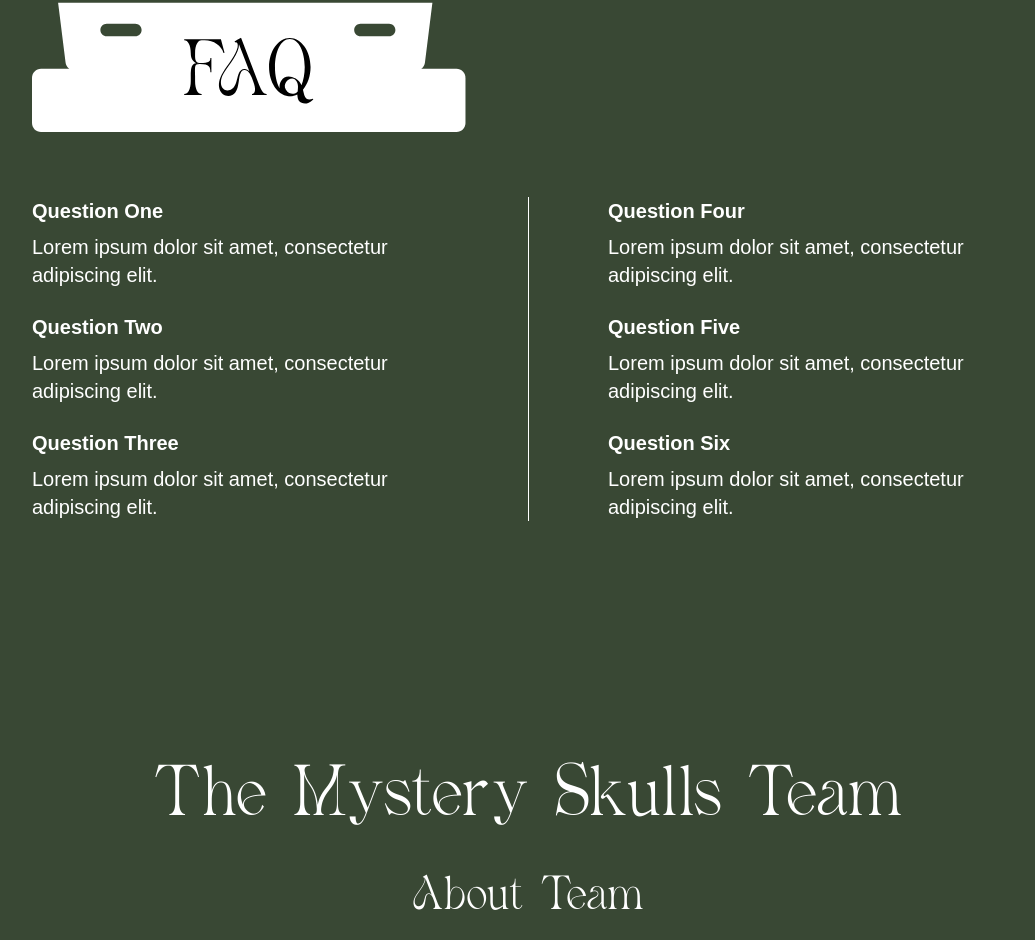
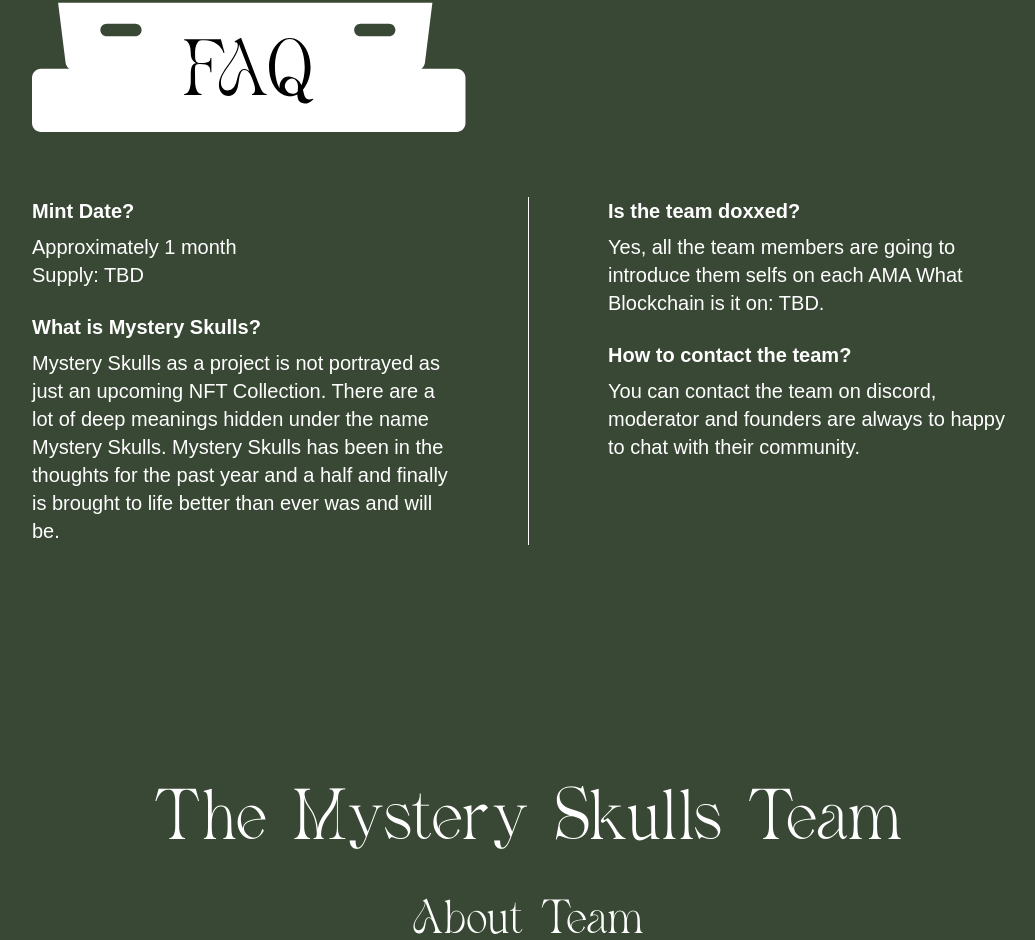
Before and after one commit to asfand687/mystery-skulls, a React (Create React App) app: page / in a window 1280 px wide. Shown: the part 3955-4895 px from the top of the page, without its empty margins (112-1147 px from the left). Built offline with nearby package versions, Linux system fonts and the light colour scheme; a web font is replaced by a local one.

Commit message:
updated FAQs

```diff
--- a/src/section/FAQSection.jsx
+++ b/src/section/FAQSection.jsx
@@ -9,34 +9,25 @@ const FAQSection = () => {
         <div className='flex py-16'>
           <article className="flex-1 text-white space-y-6 border-r border-white">
             <div className="space-y-2 text-xl">
-              <h2 className="font-bold">Question One</h2>
-              <p className="w-[26rem]">Lorem ipsum dolor sit amet, consectetur adipiscing elit.</p>
+              <h2 className="font-bold">Mint Date?</h2>
+              <p className="w-[26rem]">Approximately 1 month <br />Supply: TBD</p>
             </div>
 
             <div className="space-y-2 text-xl">
-              <h2 className="font-bold">Question Two</h2>
-              <p className="w-[26rem]">Lorem ipsum dolor sit amet, consectetur adipiscing elit.</p>
-            </div>
-
-            <div className="space-y-2 text-xl">
-              <h2 className="font-bold">Question Three</h2>
-              <p className="w-[26rem]">Lorem ipsum dolor sit amet, consectetur adipiscing elit.</p>
+              <h2 className="font-bold">What is Mystery Skulls?</h2>
+              <p className="w-[26rem]">Mystery Skulls as a project is not portrayed as just an upcoming NFT Collection. There are a lot of deep meanings hidden under the name Mystery Skulls. Mystery Skulls has been in the thoughts for the past year and a half and finally is brought to life better than ever was and will be.</p>
             </div>
           </article>
           <article className="flex-1 flex flex-col items-end text-white space-y-6">
             <div className="space-y-2 text-xl ">
-              <h2 className="font-bold">Question Four</h2>
-              <p className="w-[26rem]">Lorem ipsum dolor sit amet, consectetur adipiscing elit.</p>
+              <h2 className="font-bold">Is the team doxxed?</h2>
+              <p className="w-[26rem]">Yes, all the team members are going to introduce them selfs on each AMA
+                What Blockchain is it on: TBD.</p>
             </div>
 
-            <div className="space-y-2 text-xl ">
-              <h2 className="font-bold">Question Five</h2>
-              <p className="w-[26rem]">Lorem ipsum dolor sit amet, consectetur adipiscing elit.</p>
-            </div>
-
-            <div className="space-y-2 text-xl ">
-              <h2 className="font-bold">Question Six</h2>
-              <p className="w-[26rem]">Lorem ipsum dolor sit amet, consectetur adipiscing elit.</p>
+            <div className="space-y-2 text-xl">
+              <h2 className="font-bold">How to contact the team?</h2>
+              <p className="w-[26rem]">You can contact the team on discord, moderator and founders are always to happy to chat with their community.</p>
             </div>
           </article>
         </div>
```
